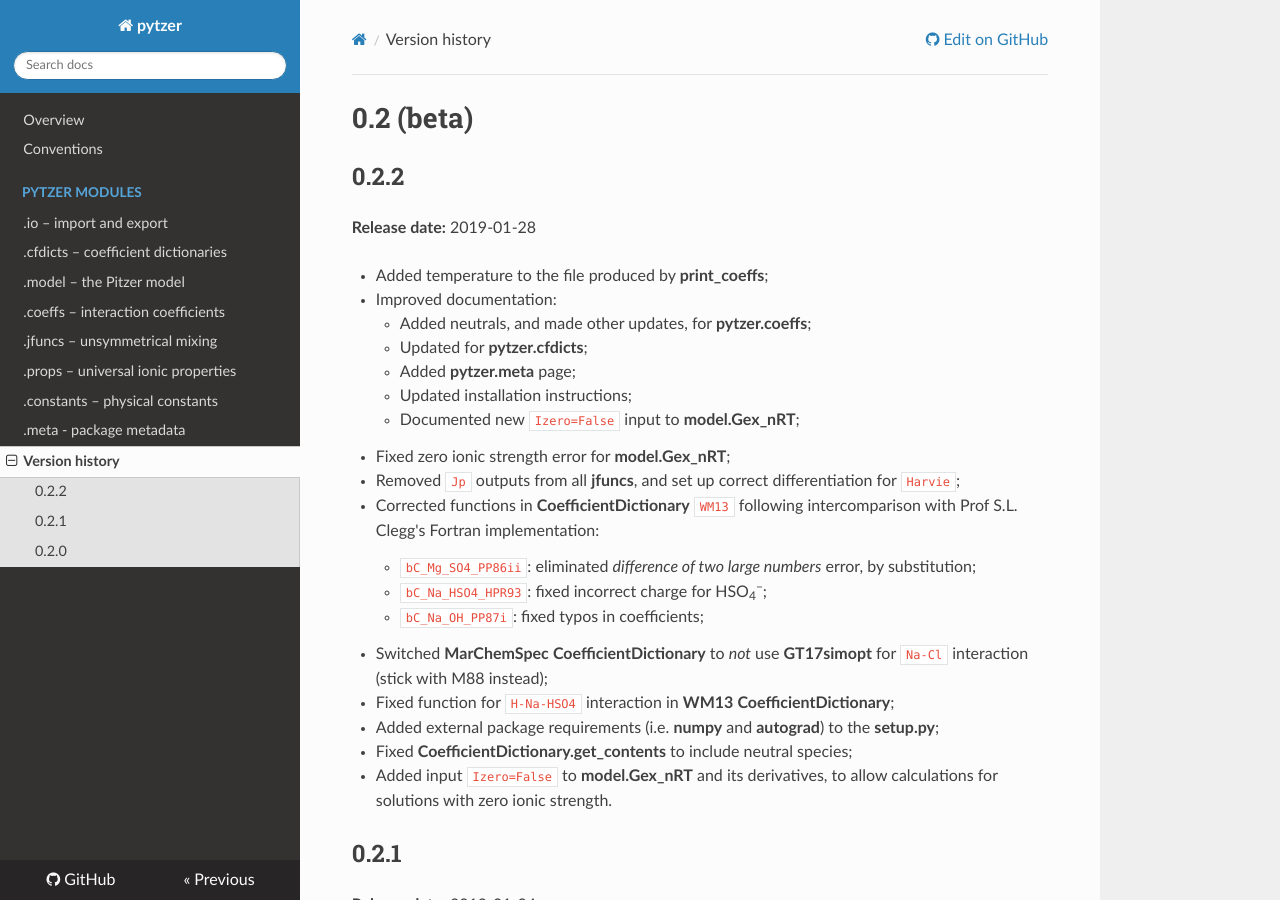
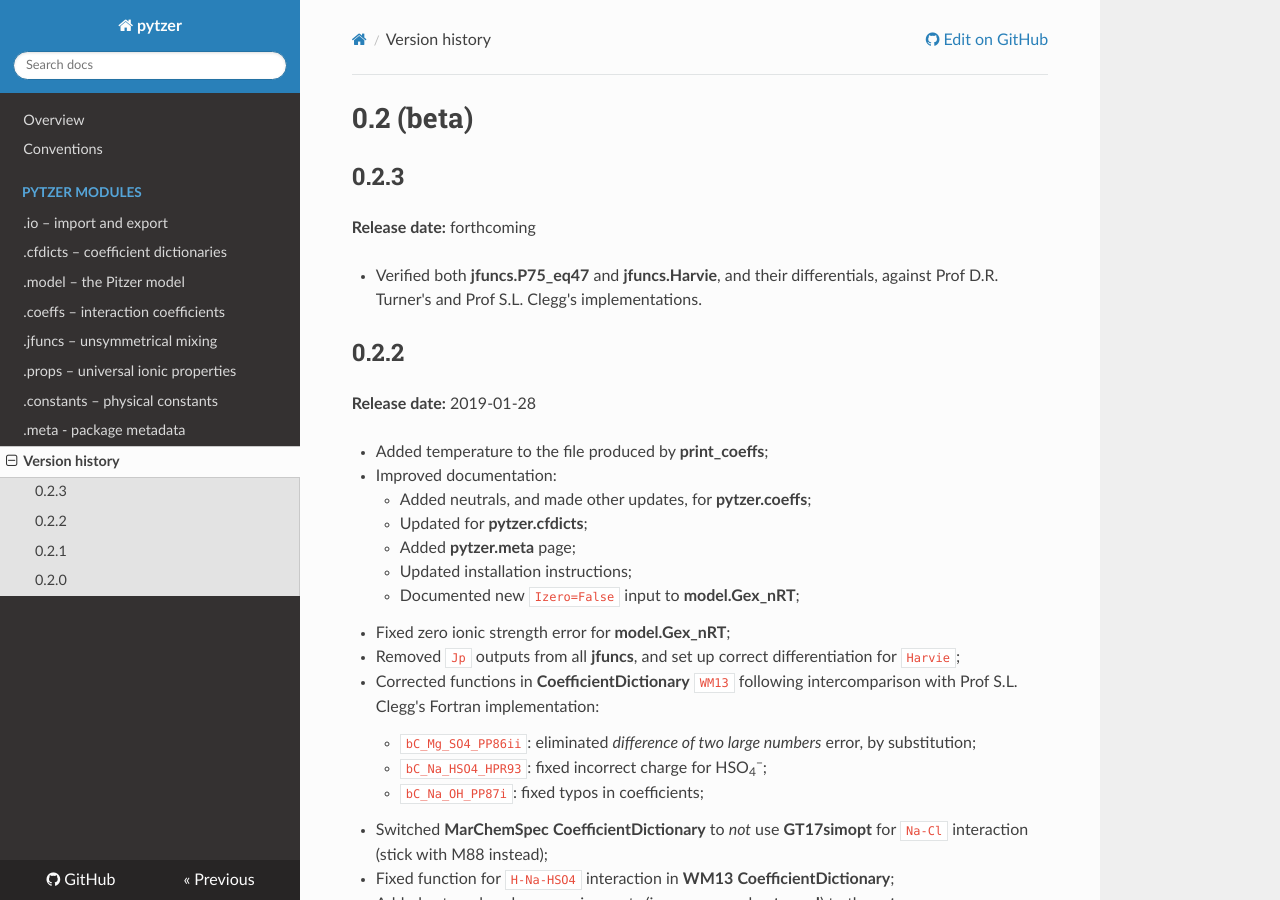
Before and after one commit to mvdh7/pytzer, an MkDocs documentation site: the page built from docs/version-history.md, in a window 1280 px wide and 900 px high. Built offline with MkDocs 1.6.1, drawn with Linux system fonts in a browser that asks for light colours; nearby versions of some CDN libraries.

Commit message:
Verified jfuncs against DRT and SLC

```diff
--- a/docs/version-history.md
+++ b/docs/version-history.md
@@ -1,4 +1,10 @@
 # 0.2 (beta)
+
+## 0.2.3
+
+**Release date:** forthcoming
+
+  * Verified both **jfuncs.P75_eq47** and **jfuncs.Harvie**, and their differentials, against Prof D.R. Turner's and Prof S.L. Clegg's implementations.
 
 
 ## 0.2.2
```
